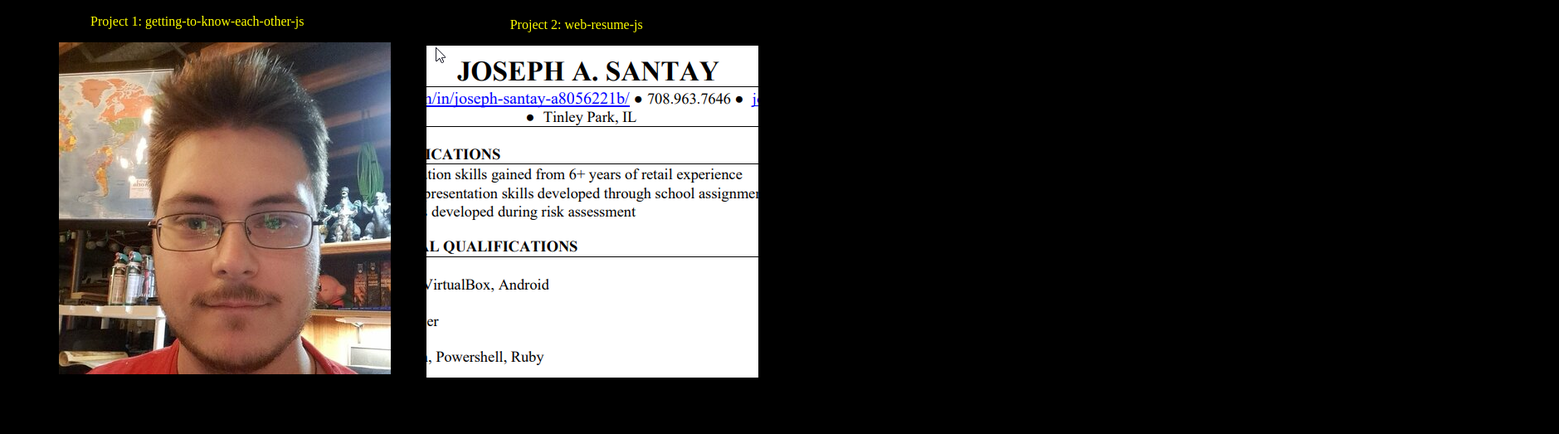
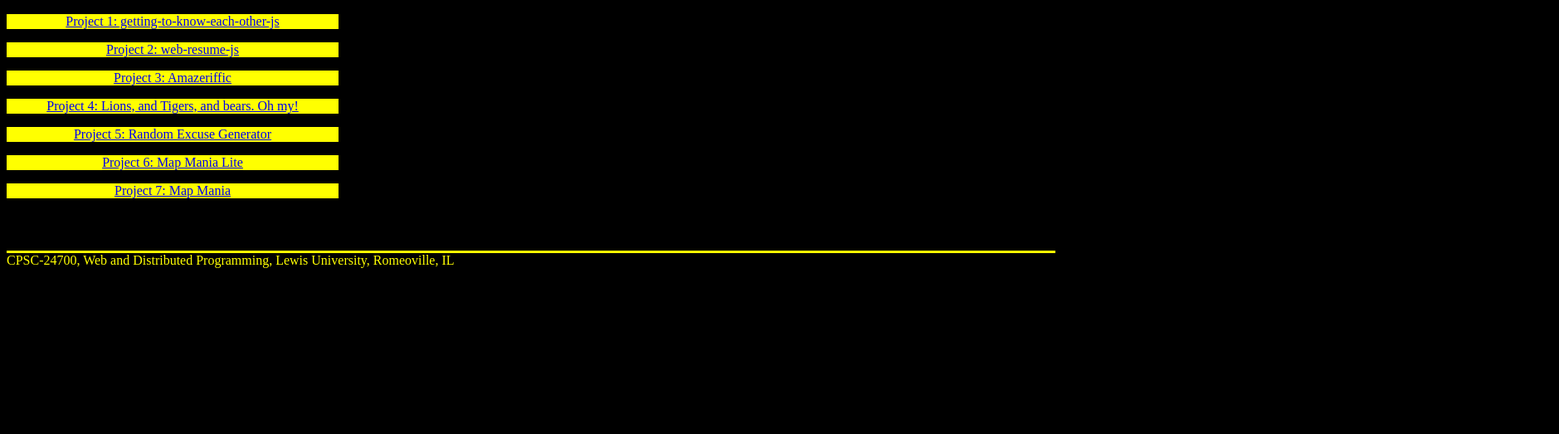
Before and after one commit to StringJoe/assignment-portfolio, a website: page index.html in a window 1280 px wide. Shown: the part 561-1084 px from the top of the page at 83% size, 1879 px wide, since content can reach past the window. After the commit the page ends 900 px from the top, so only its background shows below. Drawn offline with Linux system fonts and the light colour scheme.

Commit message:
added more project links and adjusted how they look

```diff
--- a/index.css
+++ b/index.css
@@ -17,31 +17,15 @@ p{
     color: aqua;
 }
 
-#proj-1-para-1 {
-    position: relative;
-    left: 8%;
-    color: yellow;
-}
 
-#adjust-image-1{
-    position: relative;
-    left: 5%;
-}
-
-#proj-2-para-2 {
-    position: relative;
-    bottom: 450px;
-    left: 48%;
-    color: yellow;
-}
-
-#adjust-image-2{
-    position: relative;
-    bottom: 450px;
-    left: 40%;
+.project-list p {
+    background-color: yellow;
+    width: 400px;
+    text-align: center;
 }
 
 #bottom-bar {
     border-top: solid;
+    margin-top: 5%;
     position: relative;
 }
--- a/index.html
+++ b/index.html
@@ -33,17 +33,14 @@
       Make list of projects look nice for user
     -->
     <h2 class="header-color">PROJECT LIST</h2>
-    <div>
-      <p id="proj-1-para-1">Project 1: getting-to-know-each-other-js</p>
-      <a href="https://nice-bush-056198210.1.azurestaticapps.net/">
-        <img id="adjust-image-1" src="school_picture.jpg" alt="Author">
-      </a>
-
-      <p id="proj-2-para-2">Project 2: web-resume-js</p>
-      <a href="https://lemon-sea-0245cba10.1.azurestaticapps.net/">
-        <img id="adjust-image-2" src="resume_image.png" alt="resume">
-        <br>
-      </a>
+    <div class="project-list">
+      <p><a href="https://nice-bush-056198210.1.azurestaticapps.net/">Project 1: getting-to-know-each-other-js</a></p>
+      <p><a href="https://lemon-sea-0245cba10.1.azurestaticapps.net/">Project 2: web-resume-js</a></p>
+      <p><a href="https://node-amazeriffic-js.azurewebsites.net/">Project 3: Amazeriffic</a></p>
+      <p><a href="https://lions-and-tigers-and-bears-js.azurewebsites.net/dogs.html">Project 4: Lions, and Tigers, and bears. Oh my!</a></p>
+      <p><a href="https://lions-and-tigers-and-bears-js.azurewebsites.net/excuse.html">Project 5: Random Excuse Generator</a></p>
+      <p><a href="https://map-mania-js.azurewebsites.net/map-mania-lite.html">Project 6: Map Mania Lite</a></p>
+      <p><a href="https://map-mania-js.azurewebsites.net/map-mania.html">Project 7: Map Mania</a></p>
     </div>
 
     <p id="bottom-bar">CPSC-24700, Web and Distributed Programming, Lewis University,
```
